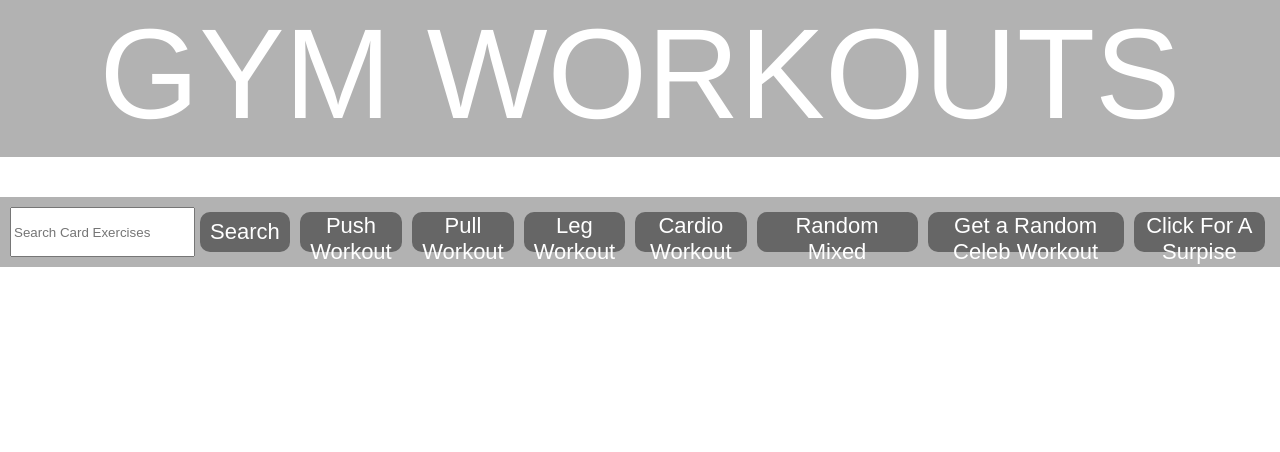
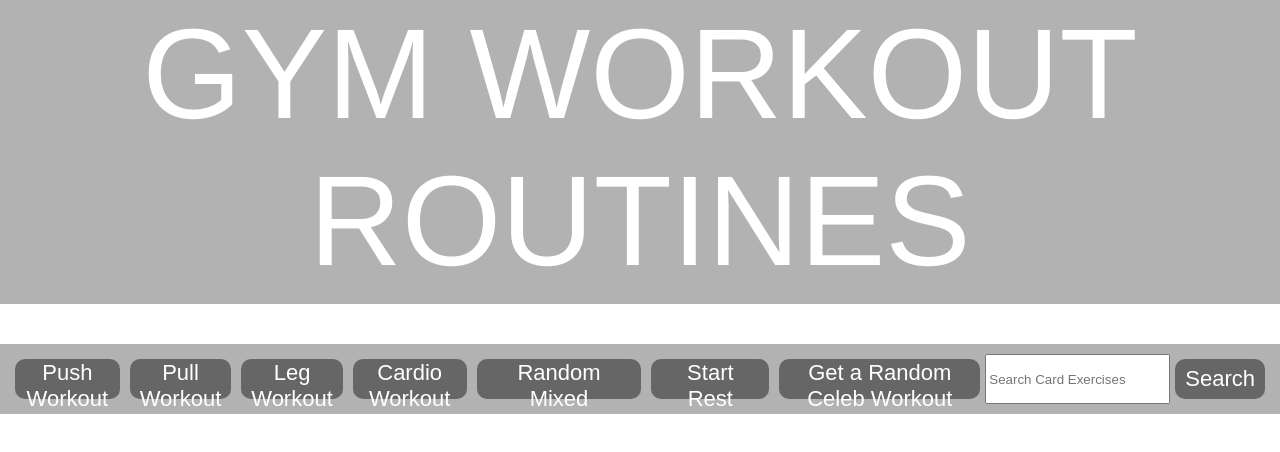
Before and after one commit to Dannyrios226/WORK_OUT_WEBSITE, a plain HTML site: page index.html in a window 1280 px wide. Drawn offline with Linux system fonts and the light colour scheme.

Commit message:
Update index.html

```diff
--- a/index.html
+++ b/index.html
@@ -8,7 +8,7 @@
 </head>
 <body>
     <header class="main-header">
-        <h1 class="title">GYM WORKOUTS</h1>
+        <h1 class="title">GYM WORKOUT ROUTINES</h1>
     </header>
     <div id="card-container">
 
@@ -19,16 +19,12 @@
             <img src="" alt="TV Show Poster">
             <ul>
                 <li>Bullet Point 1</li>
-                <li> <li>Bullet Point 2</li>
-                <li> <li>Bullet Point 3</li>
+                <li>Bullet Point 2</li>
+                <li>Bullet Point 3</li>
             </ul>
         </div>
     </div>
     <div class="footer">
-         <input type="text" id="search-input" placeholder="Search Card Exercises " >
-        <button onclick="searchExercises(document.getElementById('search-input').value)">
-            Search
-        </button>
         <button onclick="displayPushWorkout();">
             Push Workout
         </button>
@@ -44,11 +40,15 @@
          <button onclick="displayRandomMixedWorkout()">
           Random Mixed Workout
         </button>
+        <button onclick="">
+          Start Rest Timer
+        </button>
         <button onclick="displayRandomCelebrityWorkout();">
             Get a Random Celeb Workout
         </button>
-        <button onclick="quoteAlert();">
-            Click For A Surpise
+        <input type="text" id="search-input" placeholder="Search Card Exercises " >
+        <button onclick="searchExercises(document.getElementById('search-input').value)">
+            Search
         </button>
     </div>
 </body>
```
